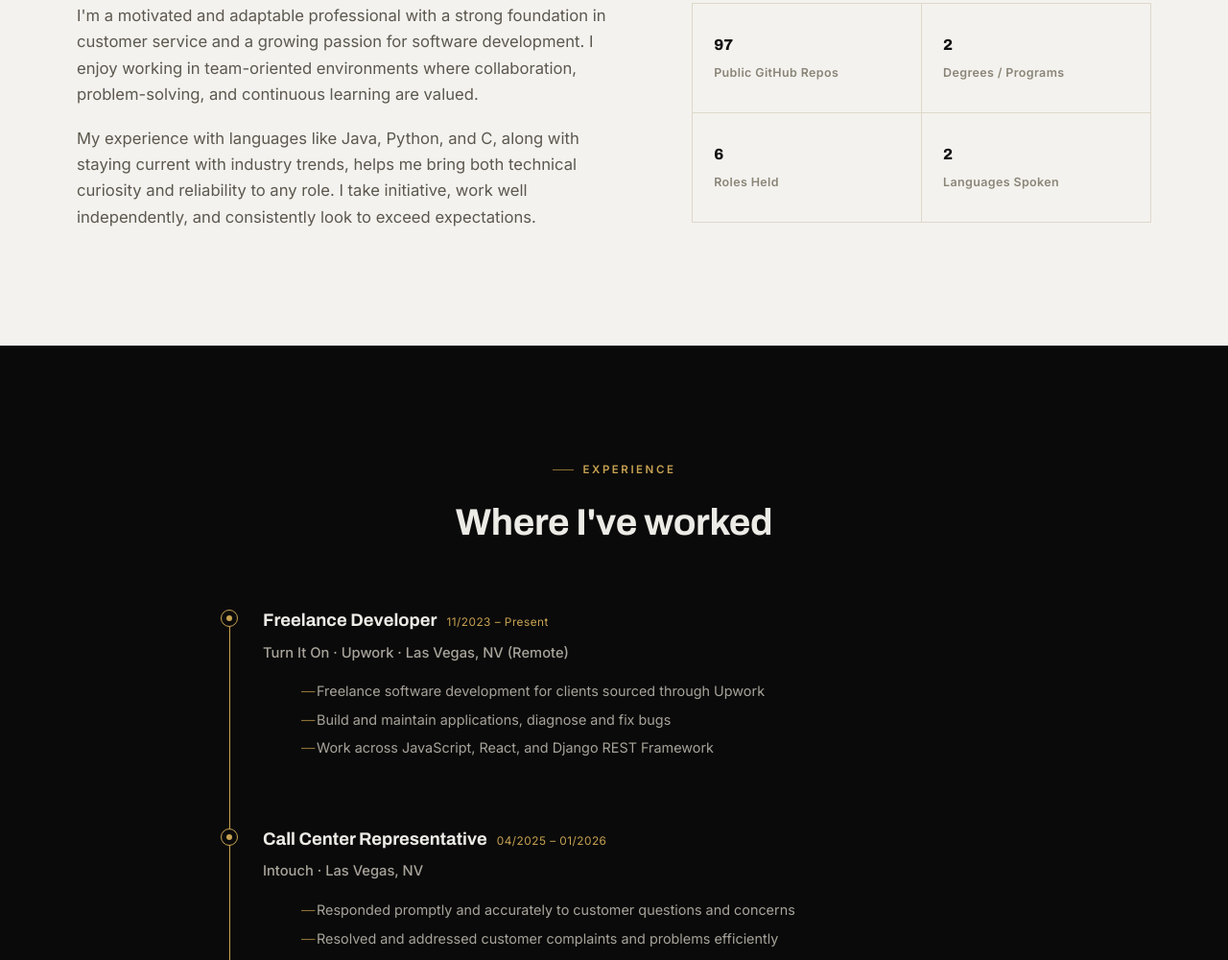
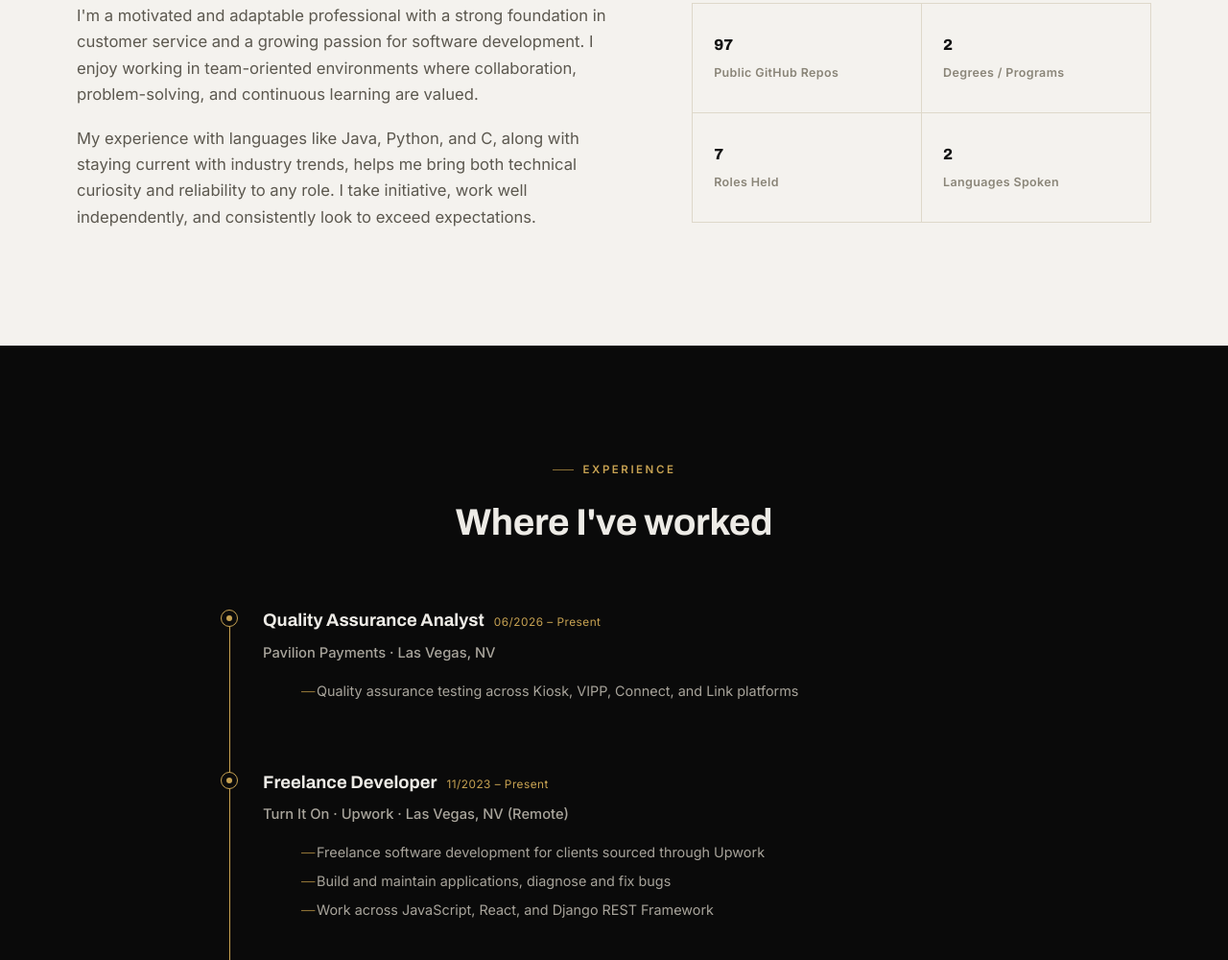
Before and after one commit to White-OvO/resumecloud, a plain HTML site: page index.html in a window 1280 px wide. Shown: the part 1333-2333 px from the top of the page at 96% size. Drawn offline with Linux system fonts and the light colour scheme.

Commit message:
Add current Pavilion Payments QA role to resume timeline
Keeps the resume site in sync with the LinkedIn profile update.

Co-Authored-By: Claude Sonnet 5 <noreply@anthropic.com>

```diff
--- a/index.html
+++ b/index.html
@@ -289,7 +289,7 @@
         <div class="stat-grid reveal reveal-delay-1" id="stat-grid">
           <div class="stat-item"><span class="num" data-count="97">0</span><span class="label">Public GitHub Repos</span></div>
           <div class="stat-item"><span class="num" data-count="2">0</span><span class="label">Degrees / Programs</span></div>
-          <div class="stat-item"><span class="num" data-count="6">0</span><span class="label">Roles Held</span></div>
+          <div class="stat-item"><span class="num" data-count="7">0</span><span class="label">Roles Held</span></div>
           <div class="stat-item"><span class="num" data-count="2">0</span><span class="label">Languages Spoken</span></div>
         </div>
       </div>
@@ -305,6 +305,15 @@
       <div class="timeline" id="timeline">
         <div class="timeline-rail"></div>
         <div class="timeline-rail-fill" id="timeline-fill"></div>
+
+        <div class="tl-item reveal">
+          <span class="tl-dot"></span>
+          <div class="tl-meta"><span class="tl-role">Quality Assurance Analyst</span><span class="tl-dates">06/2026 – Present</span></div>
+          <div class="tl-company">Pavilion Payments · Las Vegas, NV</div>
+          <ul class="tl-bullets">
+            <li>Quality assurance testing across Kiosk, VIPP, Connect, and Link platforms</li>
+          </ul>
+        </div>
 
         <div class="tl-item reveal">
           <span class="tl-dot"></span>
```
